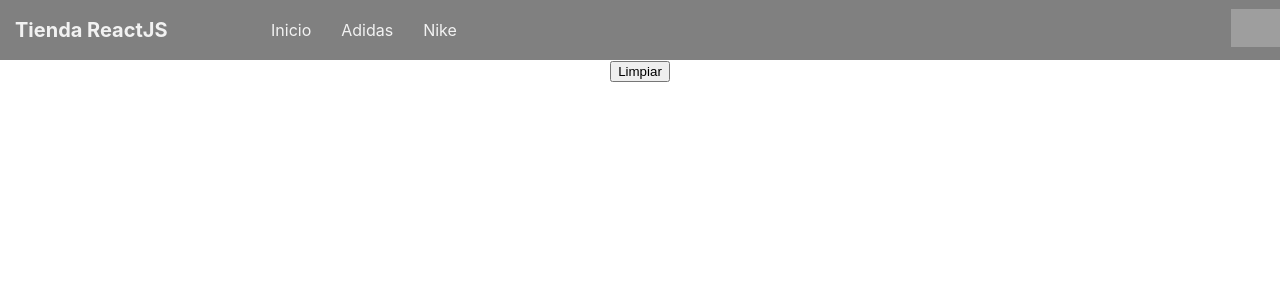
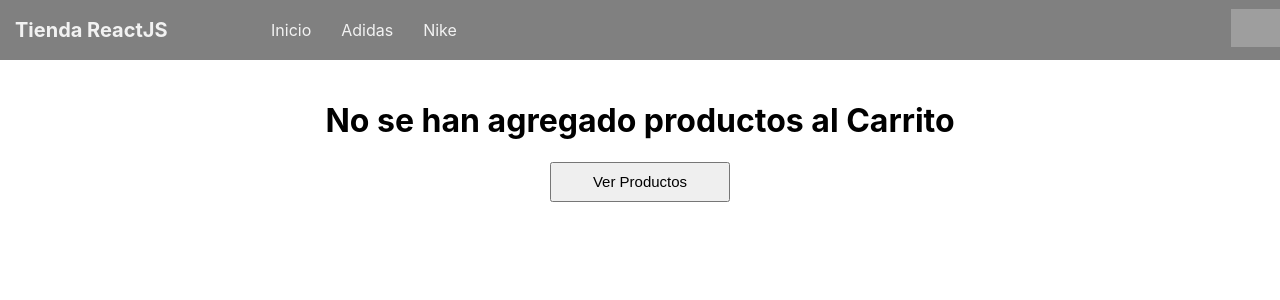
Before and after one commit to DToledoZuniga/React, a React (Create React App) app in the folder DesCla3/: page /cart in a window 1280 px wide. Shown: the top 300 px of the page. Built offline with nearby package versions, Linux system fonts and the light colour scheme; grey boxes are pictures that could not be loaded.

Commit message:
Desafío: Cart View

```diff
--- /dev/null
+++ b/DesCla3/src/component/Cart.css
@@ -0,0 +1,40 @@
+.imgProd{
+    width: 200px;
+}
+
+.tableCart{
+    text-align: center;
+    border: 1px solid black;
+    width: 60%;
+}
+
+.titulo{
+    font-size: 30px;
+    font-weight: bold;
+    background-color: rgb(212, 211, 211);
+}
+
+.detalle{
+    font-size: 18px;
+}
+
+.eliminarProd{
+    width: 80px;
+    height: 30px;
+}
+
+.eliminarProd:hover{
+    background-color: red;
+    color:white;
+}
+
+.vaciarCarrito{
+    width: 180px;
+    height: 40px;
+    font-size: 15px;
+}
+
+.vaciarCarrito:hover{
+    background-color: red;
+    color:white;
+}
--- a/DesCla3/src/component/Cart.js
+++ b/DesCla3/src/component/Cart.js
@@ -1,15 +1,80 @@
 import { useCartContext } from "../context/CartContext"
+import './Cart.css';
+import {Link} from 'react-router-dom'
 
 
 const Cart = () => {
 
-    const {cartList, limpiarCarrito} = useCartContext()
+    const {cartList, limpiarCarrito,eliminarProd,precioTotal, cantidadProd} = useCartContext()
 
     return (
-        <div>
-            {cartList.map(prod => <li key={prod.id}>{prod.nombreProducto} - Cantidad : {prod.cantidad}</li>)}
-            <button onClick={limpiarCarrito}>Limpiar</button>
-        </div>
+        <center>
+            <br/>
+            <div>
+                {
+                    cantidadProd > 0 ?
+                    <div>
+                        <table className="tableCart">
+                            <tbody>
+                                <tr className="titulo">
+                                    <td>
+                                        <label>Producto</label>
+                                    </td>
+                                    <td>
+                                        <label>Cantidad</label>
+                                    </td>
+                                    <td>
+                                        <label>Articulo</label>
+                                    </td>
+                                    <td>
+                                        <label>Precio</label>
+                                    </td>
+                                    <td>
+                                        <label>Total</label>
+                                    </td>
+                                    <td>
+                                        <label></label>
+                                    </td>
+                                </tr>
+                            {cartList.map(prod =>
+                                    <tr key={prod.id} className="detalle">
+                                        <td>
+                                            <img className="imgProd" src={prod.url}></img>
+                                        </td>
+                                        <td>
+                                            <label>{prod.cantidad}</label>
+                                        </td>
+                                        <td>
+                                            <label>{prod.nombreProducto}</label>
+                                        </td>
+                                        <td>
+                                        <label>$ {prod.precio}</label>
+                                        </td>
+                                        <td>
+                                        <label>$ {prod.total}</label>
+                                        </td>
+                                        <td>
+                                            <button className="eliminarProd" onClick={() => eliminarProd(prod.id)}>Eliminar</button>
+                                        </td>
+                                    </tr>
+                                )
+                            }
+                            </tbody>
+                        </table>
+                        <h1>Total : $ {precioTotal}</h1>
+                        <button onClick={limpiarCarrito} className="vaciarCarrito">Vaciar Carrito</button>
+                    </div>
+                    :
+                    <div>
+                        <h1>No se han agregado productos al Carrito</h1>
+                        <Link to='/'>
+                            <button className="vaciarCarrito">Ver Productos</button>
+                        </Link>
+                    </div>
+                }
+
+            </div>
+        </center>
     )
 }
 
--- a/DesCla3/src/component/CartWidget.css
+++ b/DesCla3/src/component/CartWidget.css
@@ -6,3 +6,12 @@
     text-align-last: right;
     padding-right: 20px;
 }
+
+.circulo{
+    width: 25px;
+    height: 25px;
+    background: hsl(0, 93%, 39%);
+    border-radius: 1000px;
+    position: absolute;
+    text-align-last:center;
+}
--- a/DesCla3/src/component/CartWidget.js
+++ b/DesCla3/src/component/CartWidget.js
@@ -1,11 +1,15 @@
 import React from 'react'
 import './CartWidget.css';
-
+import { useCartContext } from '../context/CartContext';
 
 function CartWidget() {
+
+    const {cantidadProd} = useCartContext()
+
     return (
         <div className='divCart'>
-            <img className='cart' src='https://i.pinimg.com/originals/4a/38/7b/4a387bda853bca3782d73234c786a150.png'></img>
+                {cantidadProd > 0 && <div className='circulo'>{cantidadProd}</div>}
+                <img className='cart' src='https://i.pinimg.com/originals/4a/38/7b/4a387bda853bca3782d73234c786a150.png'></img>
         </div>
     )
 }
--- a/DesCla3/src/component/ItemDetail.js
+++ b/DesCla3/src/component/ItemDetail.js
@@ -25,10 +25,10 @@ const ItemDetail = ({producto}) => {
     const {cartList,aggCarrito} = useCartContext()
 
     const[tipoBoton, setTipoBoton] = useState('agregar')
-
+    console.log(cartList)
     const cambioBtn=()=>{
         setTipoBoton('cart')
-        aggCarrito({...producto, cantidad: contador})
+        aggCarrito({...producto, cantidad: contador, total: (producto.precioInt * contador)})
     }
 
     const saveCount=(count)=>{
@@ -49,7 +49,7 @@ const ItemDetail = ({producto}) => {
                         <br />
                         <label>{producto.descripcion}</label>
                         <br />
-                        <h3>Precio : {producto.precio}</h3>
+                        <h3>Precio : $ {producto.precio}</h3>
                         <br />
                         {/* <ItemCount stock={producto.stock} sumarContador={sumarContador} restarContador={restarContador} contador={contador}/> */}
                         <ItemCount stock={producto.stock} saveCount={saveCount}/>
--- a/DesCla3/src/context/CartContext.js
+++ b/DesCla3/src/context/CartContext.js
@@ -9,6 +9,9 @@ export function useCartContext(){
 export const CartContextProvider =({children}) =>{
 
     const [cartList, setCartList] = useState([])
+    const [precioTotal, setPrecioTotal] = useState(0)
+    const [cantidadProd, setCantidadProd] = useState(0)
+
 
     function aggCarrito(items){
 
@@ -16,7 +19,9 @@ export const CartContextProvider =({children}) =>{
 
         if(indice >= 0){
             let cantNew = cartList[indice].cantidad + items.cantidad
+            let totalNew = cartList[indice].total + items.total
             cartList[indice].cantidad = cantNew
+            cartList[indice].total = totalNew
             let newArray = [...cartList]
             setCartList(newArray)
         }
@@ -24,17 +29,34 @@ export const CartContextProvider =({children}) =>{
             setCartList( [...cartList,items] )
         }
 
+        setPrecioTotal(precioTotal + items.total)
+        setCantidadProd(cantidadProd + items.cantidad)
     }
 
     function limpiarCarrito(){
         setCartList([])
+        setCantidadProd(0)
+        setPrecioTotal(0)
+    }
+
+    function eliminarProd(id){
+        const indice = cartList.findIndex(i => i.id === id)
+        setPrecioTotal(precioTotal - cartList[indice].total)
+        setCantidadProd(cantidadProd - cartList[indice].cantidad)
+        cartList.splice(indice,1)
+
+        let newArray = [...cartList]
+        setCartList(newArray)
     }
 
     return(
         <CartContext.Provider value={{
             cartList,
             aggCarrito,
-            limpiarCarrito
+            limpiarCarrito,
+            precioTotal,
+            cantidadProd,
+            eliminarProd
         }} >
             {children}
         </CartContext.Provider>
```
Also changed, not shown: DesCla3/src/component/Mock.js (+4 -4 lines).
